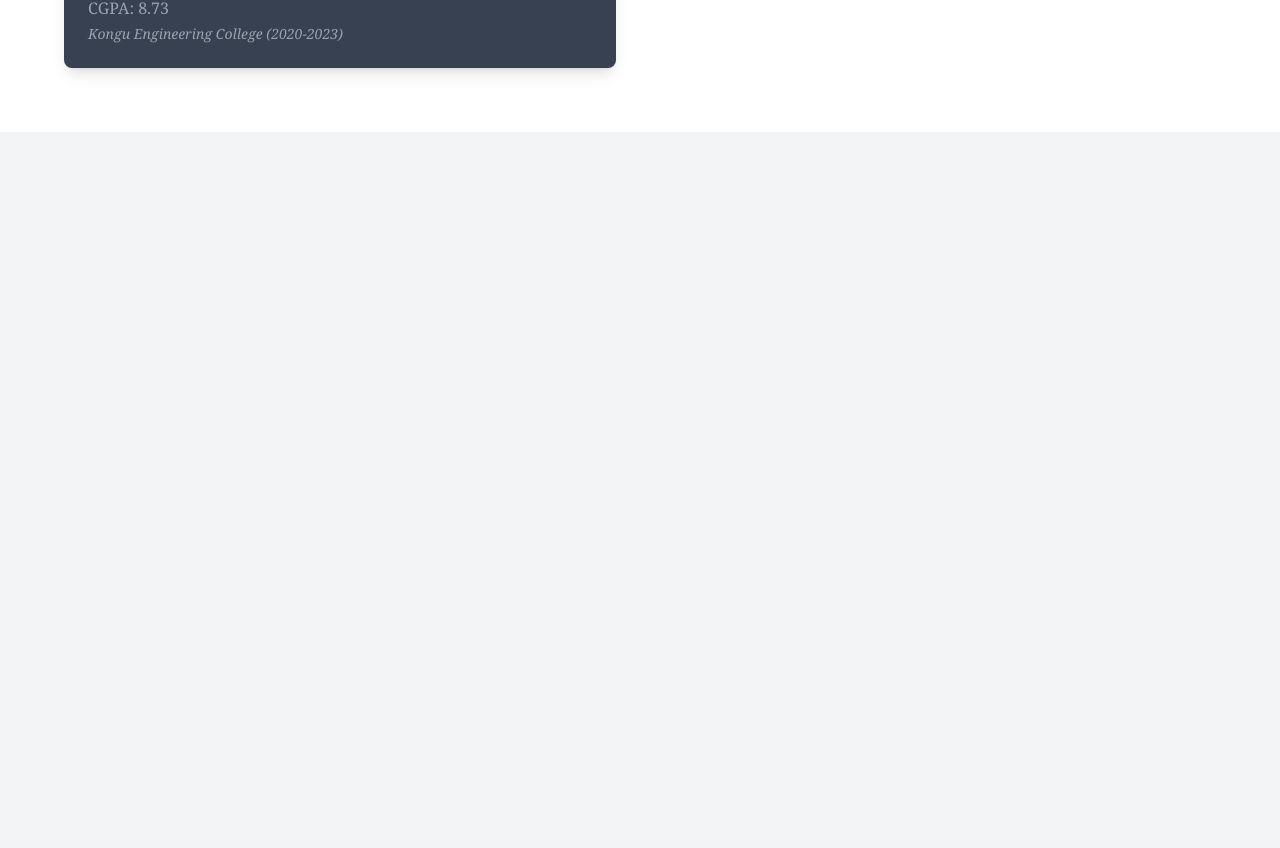
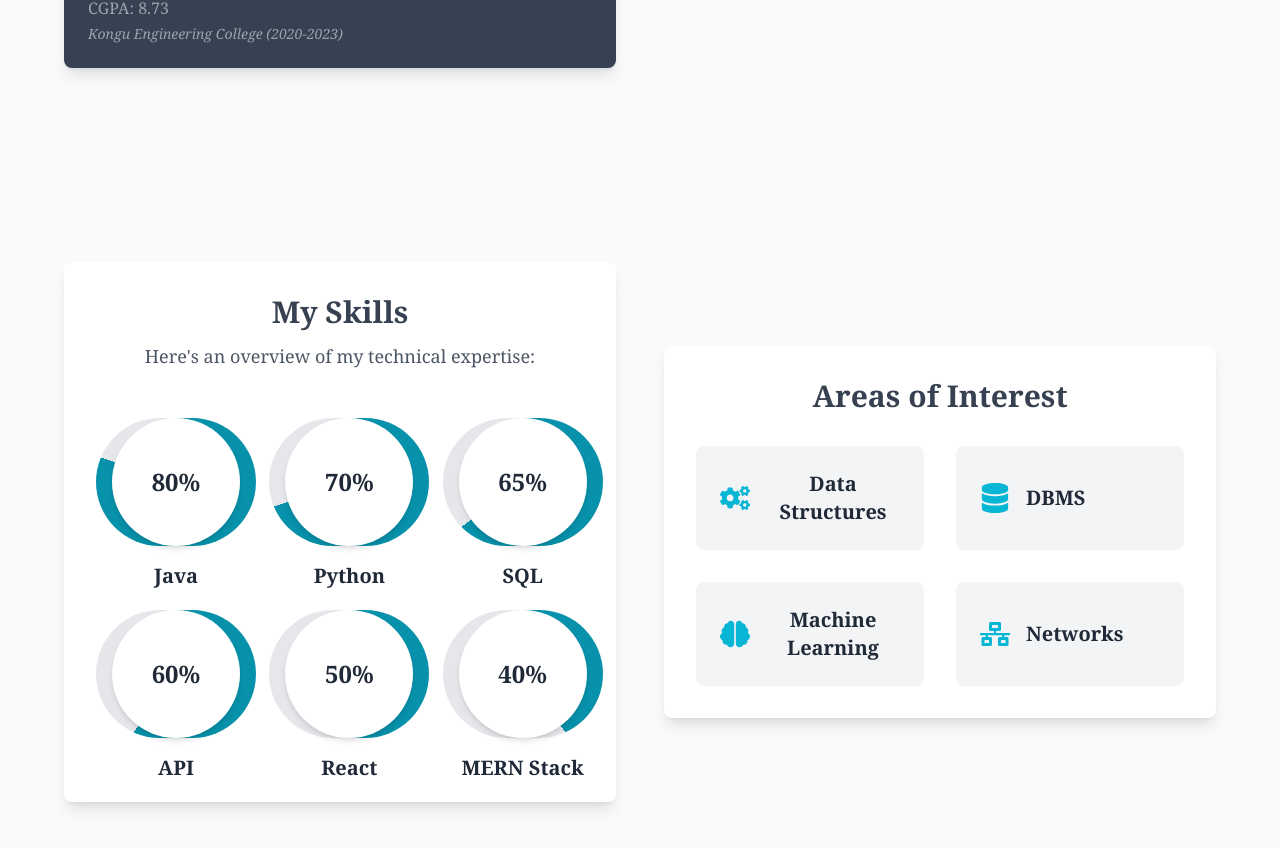
Before and after one commit to subashinir05/React_Portfolio, a React (Vite) app in the folder React_Portfolio/: page / in a window 1280 px wide. Shown: the part 1432-2280 px from the top of the page. Before the commit the page ends 1564 px from the top, so only its background shows below. Built offline with nearby package versions, Linux system fonts and the light colour scheme.

Commit message:
skills page

```diff
--- a/React_Portfolio/package.json
+++ b/React_Portfolio/package.json
@@ -16,7 +16,8 @@
     "ionicons": "^7.4.0",
     "react": "^18.3.1",
     "react-dom": "^18.3.1",
-    "react-icons": "^5.3.0"
+    "react-icons": "^5.3.0",
+    "react-tooltip": "^5.28.0"
   },
   "devDependencies": {
     "@eslint/js": "^9.9.0",
--- a/React_Portfolio/src/App.jsx
+++ b/React_Portfolio/src/App.jsx
@@ -2,6 +2,7 @@
 import Navbar from './components/Navbar';
 import Home from './components/Home';
 import About from "./components/About";
+import Skills from "./components/Skills";
 
 const App = () => {
   return (
@@ -9,6 +10,7 @@
       <Navbar />
       <Home />
       <About/>
+      <Skills/>
     </div>
   );
 };
--- a/React_Portfolio/src/components/About.jsx
+++ b/React_Portfolio/src/components/About.jsx
@@ -18,7 +18,7 @@
   ];
 
   return (
-    <section id="about" className="relative bg-white py-16 px-6 lg:px-12">
+    <section id="about" className="relative bg-gray-50 py-16 px-6 lg:px-12">
         <div className="max-w-6xl mx-auto flex flex-col lg:flex-row items-center gap-12">
         {/* Left: Introduction and education section */}
         <div className="w-full lg:w-1/2 space-y-8 text-center lg:text-left flex flex-col justify-center">
--- /dev/null
+++ b/React_Portfolio/src/components/Skills.jsx
@@ -0,0 +1,77 @@
+import React from "react";
+import { FaDatabase, FaBrain, FaCogs, FaNetworkWired } from "react-icons/fa";
+
+const Skills = () => {
+  const skills = [
+    { name: "Java", count: 80 },
+    { name: "Python", count: 70 },
+    { name: "SQL", count: 65 },
+    { name: "API", count: 60 },
+    { name: "React", count: 50 },
+    { name: "MERN Stack", count: 40 },
+  ];
+
+  const interests = [
+    { name: "Data Structures", icon: FaCogs },
+    { name: "DBMS", icon: FaDatabase },
+    { name: "Machine Learning", icon: FaBrain },
+    { name: "Networks", icon: FaNetworkWired }, // Updated icon for Networks
+  ];
+
+  return (
+    <section id="skills" className="py-16 bg-gray-50 min-h-screen flex justify-center items-center">
+      <div className="container mx-auto px-8 lg:px-16 flex flex-col lg:flex-row justify-center items-center space-y-12 lg:space-y-0 lg:space-x-12">
+
+        {/* Skills Section (Left Side) */}
+        <div className="w-full lg:w-1/2 bg-white shadow-lg p-8 rounded-lg text-center">
+          <h3 className="text-3xl font-bold text-gray-700">
+            My Skills
+          </h3>
+          <p className="text-gray-600 mt-3 text-lg">
+            Here's an overview of my technical expertise:
+          </p>
+
+          <div className="mt-12 grid grid-cols-2 sm:grid-cols-2 lg:grid-cols-3 gap-4 sm:gap-6 lg:gap-8">
+            {skills.map((skill, index) => (
+              <div key={index} className="relative w-32 h-32 sm:w-36 sm:h-36 lg:w-40 lg:h-40 flex flex-col items-center">
+                <div
+                  className="relative w-full h-full rounded-full flex items-center justify-center"
+                  style={{
+                    background: `conic-gradient(rgb(8,145,170) ${skill.count}%,#e5e7eb ${skill.count}%)`,
+                  }}
+                >
+                  <div className="w-24 h-24 sm:w-28 sm:h-28 lg:w-32 lg:h-32 bg-white shadow-md rounded-full flex items-center justify-center text-xl sm:text-2xl font-bold text-gray-800">
+                    {skill.count}%
+                  </div>
+                </div>
+                <h4 className="mt-4 text-lg sm:text-xl font-semibold text-gray-800">{skill.name}</h4>
+              </div>
+            ))}
+          </div>
+        </div>
+
+        {/* Areas of Interest Section (Right Side) */}
+        <div className="w-full lg:w-1/2 bg-white shadow-lg p-8 rounded-lg text-center">
+          <h3 className="text-3xl font-bold text-gray-700">
+            Areas of Interest
+          </h3>
+
+          <div className="mt-8 grid grid-cols-1 sm:grid-cols-2 gap-4 sm:gap-6 lg:gap-8">
+            {interests.map((interest, index) => (
+              <div key={index} className="flex items-center bg-gray-100 p-4 sm:p-6 rounded-lg">
+                <div className="text-cyan-500 text-2xl sm:text-3xl">
+                  <interest.icon />
+                </div>
+                <div className="ml-4">
+                  <h4 className="text-lg sm:text-xl font-semibold text-gray-800">{interest.name}</h4>
+                </div>
+              </div>
+            ))}
+          </div>
+        </div>
+      </div>
+    </section>
+  );
+};
+
+export default Skills;
```
Also changed, not shown: 1 other file (tests, documents, lock files or other folders).
